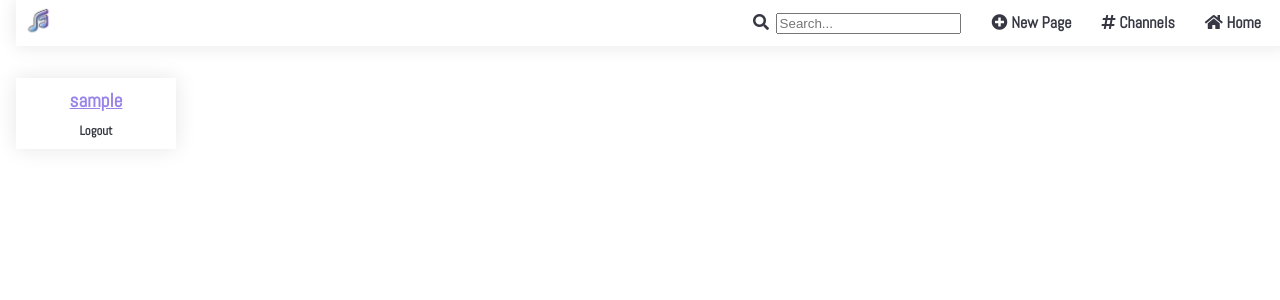
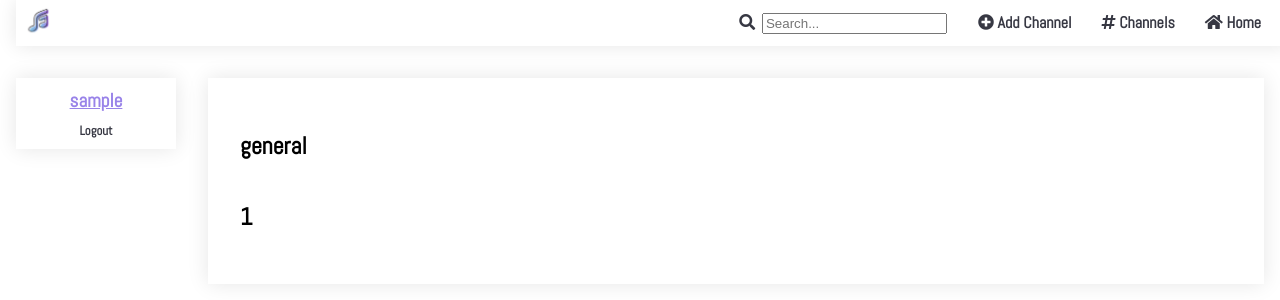
Before and after one commit to Quendrique/FEUP-LTW, a PHP site: page /pages/channel_page.php?channel_name=general in a window 1280 px wide. Shown: the top 300 px of the page. Run offline with PHP 8.4, Linux system fonts and the light colour scheme; the visitor is signed in with stand-in values (Sample User, id 1); data comes from the database, SQL or seed files in the repository; data that the repository does not hold is empty; some libraries are stand-ins or nearby versions.

Commit message:
Now possible to add channels when logged in

```diff
--- a/projeto/database/db_channels.php
+++ b/projeto/database/db_channels.php
@@ -14,11 +14,20 @@
   /**
    * Returns a single specified channel
    */
-  function getChannel($id) {
+  function getChannel($channel_name) {
     global $db;
-    $stmt = $db->prepare('SELECT * FROM channels WHERE id = ?');
-    $stmt->execute(array($id));
-    return $stmt->fetchAll();
+    $stmt = $db->prepare('SELECT * FROM channels WHERE [name] = ?');
+    $stmt->execute(array($channel_name));
+    return $stmt->fetch();
+  }
+
+  /**
+   * Adds a new channel
+   */
+  function addChannel($username, $channel_name) {
+    global $db;
+    $stmt = $db->prepare('INSERT INTO channels VALUES(NULL, ?, ?)');
+    $stmt->execute(array($channel_name, $username));
   }
 
 ?>
--- a/projeto/pages/channel_page.php
+++ b/projeto/pages/channel_page.php
@@ -5,10 +5,14 @@
   include_once('../templates/tpl_account.php');
   include_once('../templates/tpl_channel.php');
 
-  $channel_id = $_GET['channel'];
-  $channel = getChannel($channel_id);
+  $channel_name = $_GET['channel_name'];
+  $channel = getChannel($channel_name);
 
-  draw_header();
+  if (!isset($_SESSION['username']))
+    draw_header(null);
+  else
+    draw_header($_SESSION['username']);
+
   draw_sidebar_login();
   draw_channel_page($channel);
   draw_footer();
--- a/projeto/pages/channels_list.php
+++ b/projeto/pages/channels_list.php
@@ -7,7 +7,11 @@
 
     $channels = getChannels();
 
-    draw_header();
+    if (!isset($_SESSION['username']))
+        draw_header(null);
+    else
+        draw_header($_SESSION['username']);
+
     draw_sidebar_login();
     draw_channels_list($channels);
     draw_footer();
--- a/projeto/pages/login.php
+++ b/projeto/pages/login.php
@@ -2,7 +2,7 @@
     include_once('../includes/incl_session.php');
     include_once('../templates/tpl_common.php');
     include_once('../templates/tpl_account.php');
-    draw_header();
+    draw_header(null);
 
     $message = $_GET['message'];
 
--- a/projeto/pages/profile.php
+++ b/projeto/pages/profile.php
@@ -5,7 +5,6 @@
     include_once('../templates/tpl_profile.php');
     include_once('../database/db_account.php');
 
-    draw_header();
     draw_sidebar_login();
 
     $username = $_GET['user'];
@@ -14,10 +13,12 @@
 
     if(!empty($userdata)) //if user exists
     {
+        draw_header($username);
         printProfile($userdata[0]);
     }
     else //if user does not exist
     {
+        draw_header(null);
         printProfileError($username);
     }
 
--- a/projeto/pages/signup.php
+++ b/projeto/pages/signup.php
@@ -2,7 +2,7 @@
     include_once('../includes/incl_session.php');
     include_once('../templates/tpl_common.php');
     include_once('../templates/tpl_account.php');
-    draw_header();
+    draw_header(null);
 
     $message = $_GET['message'];
 
--- a/projeto/templates/tpl_channel.php
+++ b/projeto/templates/tpl_channel.php
@@ -18,8 +18,8 @@
  * page.
  */ ?>
   <article class="channel_list_item">
-    <header><a href="../pages/channel_page.php?channel=<?= $channel['id'] ?>"><?= $channel['name']?></a></header>
-    <h2><?= $channel['author']?></h2>
+    <header><h2><a href="../pages/channel_page.php?channel_name=<?= $channel['name'] ?>"><?= $channel['name']?></a></h2></header>
+    <p><?= $channel['author']?></p>
   </article>
 <?php } ?>
 
@@ -28,8 +28,28 @@
  * Draws a channel's page
  * page.
  */ ?>
-  <section class="channel_page">
+  <section id="channels">
     <header><h2><?= $channel['name']?></h2></a></header>
     <h2><?= $channel['id']?></h2>
   </section>
 <?php } ?>
+
+<?php function add_new_channel($username) {
+/**
+ * Draws a channel's page
+ * page.
+ */ ?>
+
+  <section id="channels">
+
+    <h1>Create a new channel</h1>
+
+    <form method="post" action="../actions/action_add_channel.php">
+      <input type="text" name="username" value=<?=$username?> hidden>
+      <p>Channel name: </p>
+      <input type="text" name="channel_name" >
+      <input id="submit" type="submit" value="Create">
+    </form>
+
+  </section>
+<?php } ?>
--- a/projeto/templates/tpl_common.php
+++ b/projeto/templates/tpl_common.php
@@ -1,4 +1,4 @@
-<?php function draw_header() { ?>
+<?php function draw_header($username) { ?>
   <!DOCTYPE html>
   <html>
 
@@ -16,7 +16,9 @@
             <ul>
               <li><a href="../pages/mainpage.php"><i class="fas fa-home"></i> Home</a></li>
               <li><a href="../pages/channels_list.php"><i class="fas fa-hashtag"></i> Channels</a></li>
-              <li><a href="../pages/newpage.php"><i class="fas fa-plus-circle"></i> New Page</a></li>
+              <?php if ($username != NULL) { ?>
+                <li><a href="../pages/add_channel.php?username=<?= $username ?>"><i class="fas fa-plus-circle"></i> Add Channel</a></li>
+              <?php } ?>
             </ul>
             <form method="get" action="../pages/search.php">
               <label><i class="fas fa-search"></i><input type="text" name="search" placeholder="Search..." required></label>
```
Also changed, not shown: projeto/actions/action_add_channel.php (added, +13 -0 lines), projeto/pages/add_channel.php (renamed from fare-niente-master/fare-niente-master/pages/list.php, +14 -14 lines), projeto/pages/mainpage.php (+6 -1 lines).
